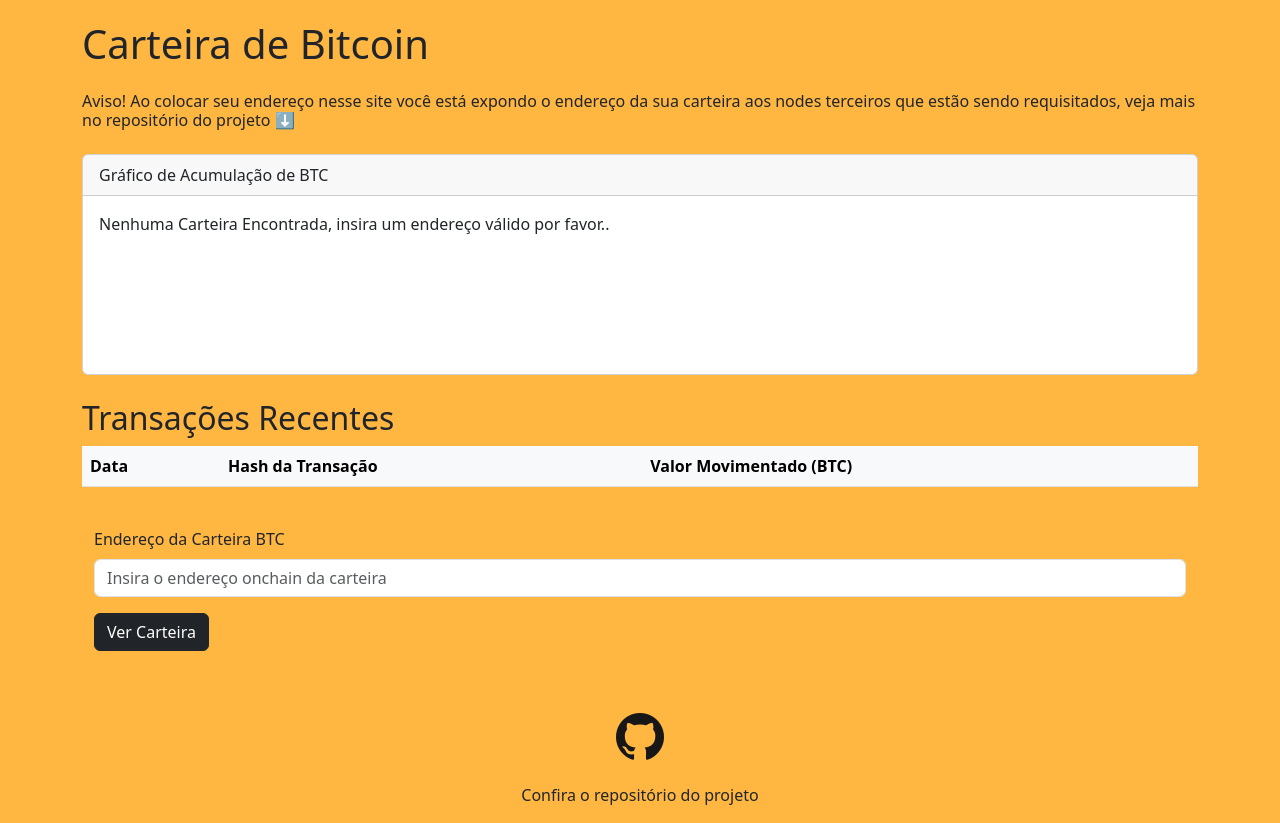
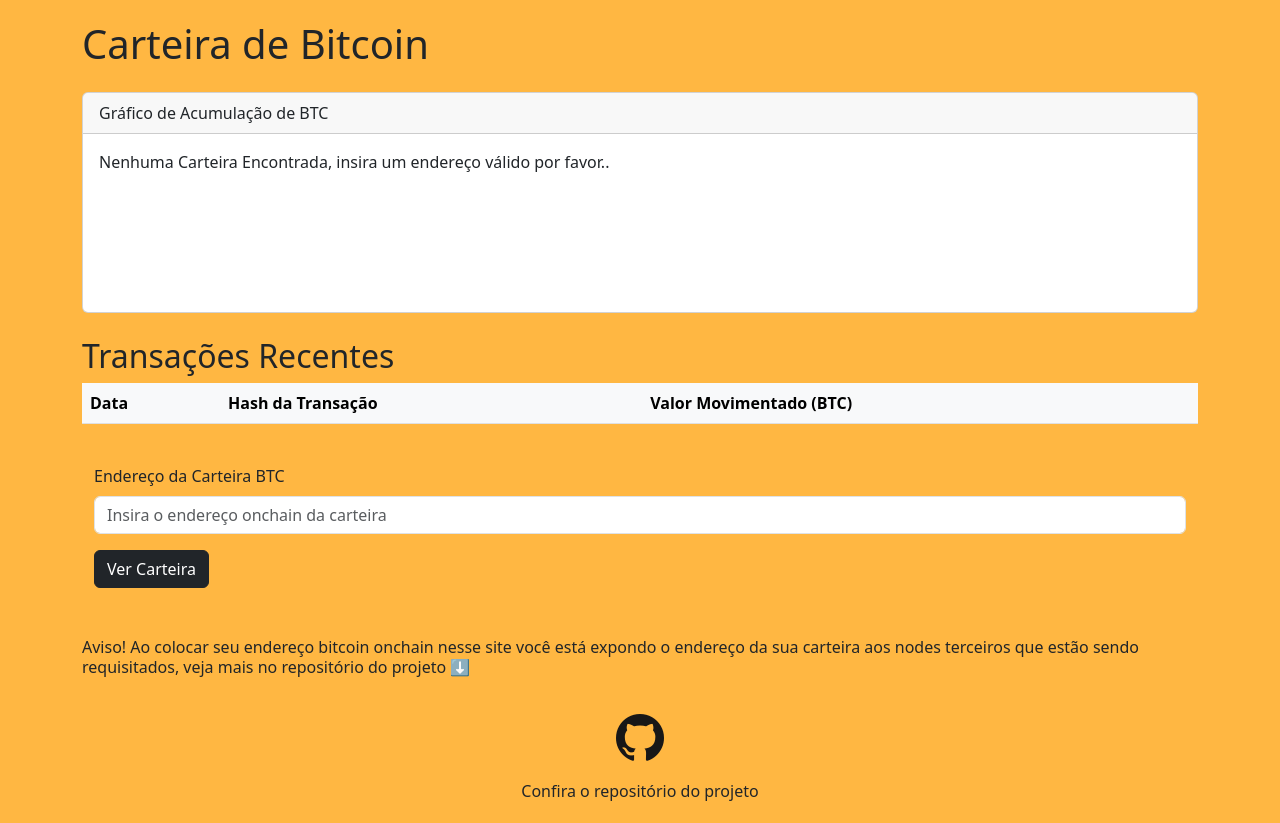
Before and after one commit to Th0ber/btc-wallet, a plain HTML site: page index.html in a window 1280 px wide. Drawn offline with nearby package versions, Linux system fonts and the light colour scheme.

Commit message:
Update index.html

```diff
--- a/index.html
+++ b/index.html
@@ -22,8 +22,6 @@
 <body>
   <div class="container">
     <h1 class="mb-4">Carteira de Bitcoin</h1>
-
-    <h3 class="mb-4 fs-6">Aviso! Ao colocar seu endereço nesse site você está expondo o endereço da sua carteira aos nodes terceiros que estão sendo requisitados, veja mais no repositório do projeto ⬇️</h3>
 
     <!-- Card do Gráfico de Acumulação -->
     <div class="card mb-4">
@@ -63,12 +61,14 @@
       </button>
     </div>
 
+    <h3 class=" fs-6" style="margin-top: 50px;">Aviso! Ao colocar seu endereço bitcoin onchain nesse site você está expondo o endereço da sua carteira aos nodes terceiros que estão sendo requisitados, veja mais no repositório do projeto ⬇️</h3>
+
     <!-- Ver repositório do projeto no GitHub -->
-    <div style="margin-top: 50px; text-align: center;">
+    <div style="margin-top: 25px; text-align: center;">
       <a href="https://github.com/Th0ber/btc-wallet-tracking" target="_blank">
         <i class="bi bi-github" style="font-size: 48px; color: #181717;"></i>
       </a>
-      <p style="margin-top: 10px; font-size: 16px;">Confira o repositório do projeto</p>
+      <p style="margin-top: 5px; font-size: 16px;">Confira o repositório do projeto</p>
     </div>
   </div>
 
```
